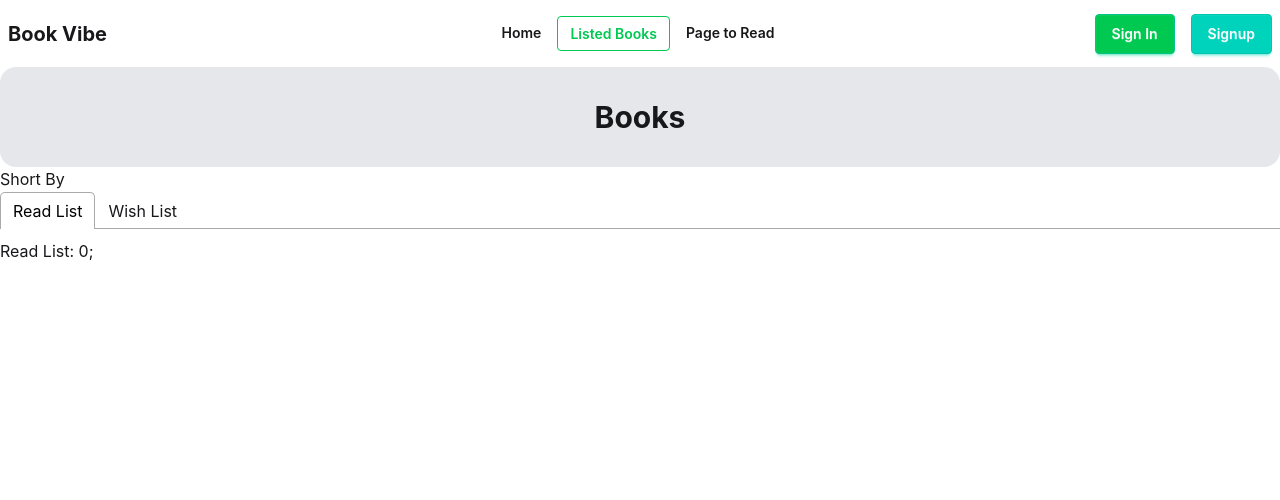
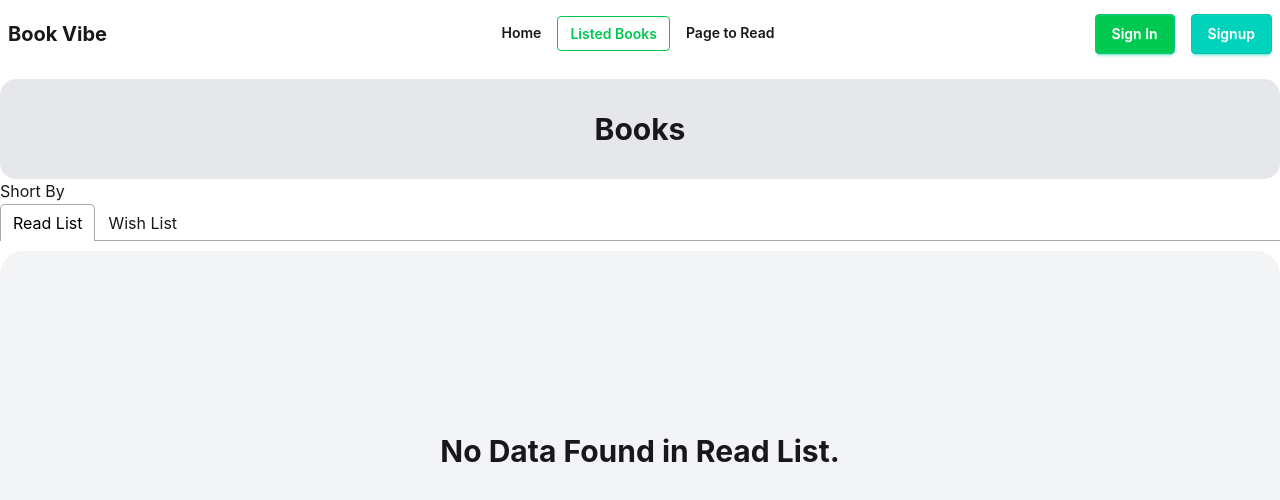
Before and after one commit to erpranto55/Book_Vibe, a React (Vite) app: page /books in a window 1280 px wide. Shown: the top 500 px of the page. Built offline with nearby package versions, Linux system fonts and the light colour scheme.

Commit message:
ReadList And WishList Implemented

```diff
--- /dev/null
+++ b/src/components/listedbooks/ListedReadList.jsx
@@ -0,0 +1,26 @@
+import React, { useContext } from 'react';
+import { BookContext } from '../../context/BookProvider';
+import BookCard from '../ui/BookCard/BookCard';
+
+const ListedReadList = () => {
+    const { storedBooks } = useContext(BookContext);
+
+    if (storedBooks.length === 0) {
+        return <div className='h-[50vh] bg-gray-100 flex items-center justify-center rounded-3xl'>
+            <h2 className='font-bold text-3xl'>No Data Found in Read List.</h2>
+        </div>
+    }
+
+    return (
+        <div>
+
+            {
+                storedBooks.map((book, ind) => (
+                    <BookCard key={ind} book={book} />
+                ))
+            }
+        </div>
+    );
+};
+
+export default ListedReadList;
--- /dev/null
+++ b/src/components/listedbooks/ListedWishList.jsx
@@ -0,0 +1,26 @@
+import React, { useContext } from 'react';
+import { BookContext } from '../../context/BookProvider';
+import BookCard from '../ui/BookCard/BookCard';
+
+const ListedWishList = () => {
+    const { wishList } = useContext(BookContext);
+
+    if (wishList.length === 0) {
+        return <div className='h-[50vh] bg-gray-100 flex items-center justify-center rounded-3xl'>
+            <h2 className='font-bold text-3xl'>No Data Found in Wish List.</h2>
+        </div>
+    }
+
+    return (
+        <div>
+            {/* WishList */}
+            {
+                wishList.map((book, ind) => (
+                    <BookCard key={ind} book={book} />
+                ))
+            }
+        </div>
+    );
+};
+
+export default ListedWishList;
--- a/src/context/BookProvider.jsx
+++ b/src/context/BookProvider.jsx
@@ -1,6 +1,7 @@
 import React, { createContext, useState } from 'react';
 import { toast } from 'react-toastify';
 
+// eslint-disable-next-line react-refresh/only-export-components
 export const BookContext = createContext()
 
 const BookProvider = ({ children }) => {
--- a/src/pages/bookDetails/BookDetails.jsx
+++ b/src/pages/bookDetails/BookDetails.jsx
@@ -10,7 +10,7 @@ const BookDetails = () => {
     const books = useLoaderData();
     const expectedBook = books.find(book => book.bookId == bookParamsId)
 
-    const { bookId, bookName, author, image, review, totalPages, rating, category, tags, publisher, yearOfPublishing } = expectedBook;
+    const { bookName, author, image, review, totalPages, rating, category, tags, publisher, yearOfPublishing } = expectedBook;
 
     const { handleMarkAsRead, handleWishList } = useContext(BookContext);
 
--- a/src/pages/books/Books.jsx
+++ b/src/pages/books/Books.jsx
@@ -2,8 +2,8 @@ import React, { useContext } from 'react';
 import { BookContext } from '../../context/BookProvider';
 import { Tab, Tabs, TabList, TabPanel } from 'react-tabs';
 import 'react-tabs/style/react-tabs.css';
-import ReadList from './ReadList';
-import WishList from './WishList';
+import ListedReadList from '../../components/listedbooks/ListedReadList';
+import ListedWishList from '../../components/listedbooks/ListedWishList';
 
 
 const Books = () => {
@@ -11,7 +11,7 @@ const Books = () => {
     const { storedBooks, wishList } = useContext(BookContext);
 
     return (
-        <div className='container mx-auto'>
+        <div className='container mx-auto my-3'>
             <h2 className='text-3xl font-bold text-center bg-gray-200 h-25 items-center flex justify-center rounded-2xl'>Books</h2>
 
             <div>
@@ -24,10 +24,10 @@ const Books = () => {
                 </TabList>
 
                 <TabPanel>
-                    <ReadList storedBooks={storedBooks} />
+                    <ListedReadList storedBooks={storedBooks} />
                 </TabPanel>
                 <TabPanel>
-                    <WishList wishList={wishList} />
+                    <ListedWishList wishList={wishList} />
                 </TabPanel>
             </Tabs>
         </div>
--- a/src/pages/books/ReadList.jsx
+++ /dev/null
@@ -1,11 +0,0 @@
-import React from 'react';
-
-const ReadList = ({storedBooks}) => {
-    return (
-        <div>
-            Read List: {storedBooks.length};
-        </div>
-    );
-};
-
-export default ReadList;
--- a/src/pages/books/WishList.jsx
+++ /dev/null
@@ -1,11 +0,0 @@
-import React from 'react';
-
-const WishList = ({ wishList }) => {
-    return (
-        <div>
-            Wish List : {wishList.length}
-        </div>
-    );
-};
-
-export default WishList;
```
